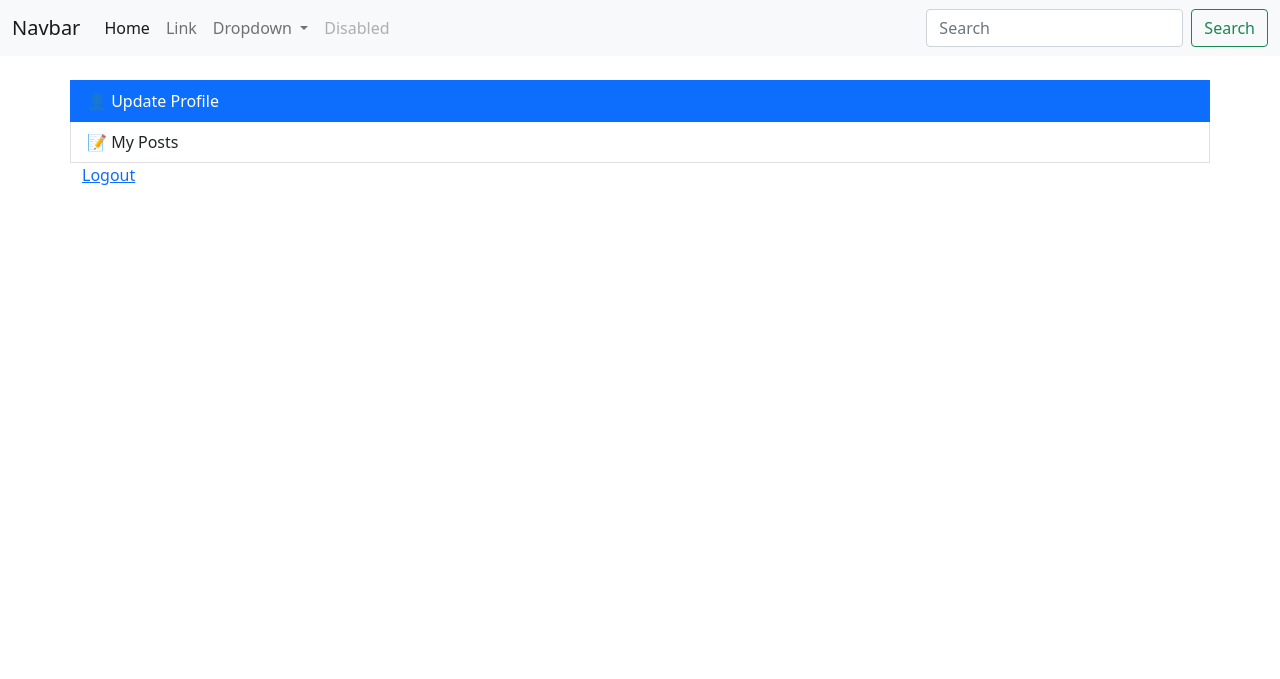
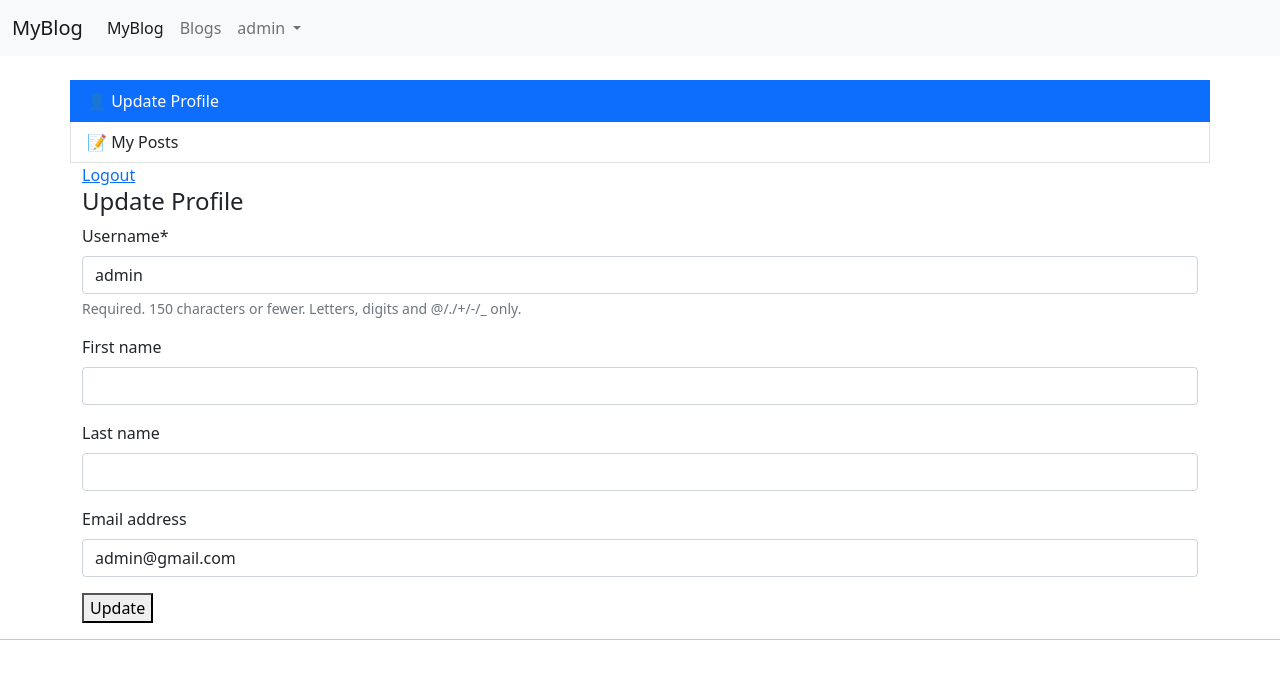
Before and after one commit to TamimurRahman/Building_Full_Functional_Blog_Project, a Django app: page /accounts/profile/?section=update in a window 1280 px wide. Shown: the top 679 px of the page. Run offline with Django 5.2, Linux system fonts and the light colour scheme; a user stored in the database is signed in; some libraries are stand-ins or nearby versions.

Commit message:
fixed nav bar

```diff
--- a/myblog/blog/views.py
+++ b/myblog/blog/views.py
@@ -98,7 +98,7 @@ def post_create(request):
             post.author = request.user
             post.save()
             form.save_m2m()  # then save many-to-many tags jokhon forigen key use kora hoi tokhon autometic save hoiya jai but many to many er somoy alada vabe save kora lage
-            return redirect('')
+            return redirect('profile')
     else:
         form = PostForm()
     return render(request,'blog/post_create.html',{'form':form})
@@ -144,7 +144,7 @@ def profile_view(request):
             form = UpdateProfileForm(request.POST,instance=request.user)
             if form.is_valid():
                 form.save()
-                return redirect('/profile?section=update')
+                return redirect('profile')
         else:
             form = UpdateProfileForm(instance=request.user)
         context['form']=form
--- a/myblog/templates/blog/base.html
+++ b/myblog/templates/blog/base.html
@@ -1,3 +1,4 @@
+
 <!doctype html>
 <html lang="en">
   <head>
@@ -12,43 +13,7 @@
     <title>{% block title %}My Blog{% endblock title %}</title>
   </head>
   <body>
-
-<nav class="navbar navbar-expand-lg navbar-light bg-light">
-  <div class="container-fluid">
-    <a class="navbar-brand" href="#">Navbar</a>
-    <button class="navbar-toggler" type="button" data-bs-toggle="collapse" data-bs-target="#navbarSupportedContent" aria-controls="navbarSupportedContent" aria-expanded="false" aria-label="Toggle navigation">
-      <span class="navbar-toggler-icon"></span>
-    </button>
-    <div class="collapse navbar-collapse" id="navbarSupportedContent">
-      <ul class="navbar-nav me-auto mb-2 mb-lg-0">
-        <li class="nav-item">
-          <a class="nav-link active" aria-current="page" href="#">Home</a>
-        </li>
-        <li class="nav-item">
-          <a class="nav-link" href="#">Link</a>
-        </li>
-        <li class="nav-item dropdown">
-          <a class="nav-link dropdown-toggle" href="#" id="navbarDropdown" role="button" data-bs-toggle="dropdown" aria-expanded="false">
-            Dropdown
-          </a>
-          <ul class="dropdown-menu" aria-labelledby="navbarDropdown">
-            <li><a class="dropdown-item" href="#">Action</a></li>
-            <li><a class="dropdown-item" href="#">Another action</a></li>
-            <li><hr class="dropdown-divider"></li>
-            <li><a class="dropdown-item" href="#">Something else here</a></li>
-          </ul>
-        </li>
-        <li class="nav-item">
-          <a class="nav-link disabled" href="#" tabindex="-1" aria-disabled="true">Disabled</a>
-        </li>
-      </ul>
-      <form class="d-flex">
-        <input class="form-control me-2" type="search" placeholder="Search" aria-label="Search">
-        <button class="btn btn-outline-success" type="submit">Search</button>
-      </form>
-    </div>
-  </div>
-</nav>
+    {% include "blog/navbar.html" %}
 
 
 {% block content %}{% endblock content %}
--- /dev/null
+++ b/myblog/templates/blog/navbar.html
@@ -0,0 +1,52 @@
+<nav class="navbar navbar-expand-lg navbar-light bg-light">
+    <div class="container-fluid">
+        <a class="navbar-brand" href="{% url 'post_list' %}">MyBlog</a>
+
+        <button class="navbar-toggler" type="button" data-bs-toggle="collapse"
+                data-bs-target="#navbarSupportedContent" aria-controls="navbarSupportedContent"
+                aria-expanded="false" aria-label="Toggle navigation">
+            <span class="navbar-toggler-icon"></span>
+        </button>
+
+        <div class="collapse navbar-collapse" id="navbarSupportedContent">
+            <ul class="navbar-nav me-auto mb-2 mb-lg-0">
+
+                <li class="nav-item">
+                    <a class="nav-link active" aria-current="page" href="{% url 'post_list' %}">MyBlog</a>
+                </li>
+
+                <li class="nav-item">
+                    <a class="nav-link" href="{% url 'post_list' %}">Blogs</a>
+                </li>
+
+                {% if user.is_authenticated %}
+                <!-- Dropdown for logged in users -->
+                <li class="nav-item dropdown">
+                    <a class="nav-link dropdown-toggle" href="#" id="navbarDropdown" role="button"
+                       data-bs-toggle="dropdown" aria-expanded="false">
+                        {{ user.username }}
+                    </a>
+
+                    <ul class="dropdown-menu" aria-labelledby="navbarDropdown">
+                        <li><a class="dropdown-item" href="{% url 'profile' %}?section=update">Update Profile</a></li>
+                        <li><a class="dropdown-item" href="{% url 'profile' %}?section=posts">My Posts</a></li>
+                        <li><hr class="dropdown-divider"></li>
+                        <li><a class="dropdown-item" href="{% url 'logout' %}">Logout</a></li>
+                    </ul>
+                </li>
+                {% else %}
+
+                <!-- Login / Signup for guest -->
+                <li class="nav-item">
+                    <a href="{% url 'login' %}" class="nav-link">Login</a>
+                </li>
+
+                <li class="nav-item">
+                    <a href="{% url 'signup' %}" class="nav-link">Sign Up</a>
+                </li>
+
+                {% endif %}
+            </ul>
+        </div>
+    </div>
+</nav>
--- a/myblog/templates/user/profile.html
+++ b/myblog/templates/user/profile.html
@@ -11,4 +11,40 @@
                 <a href="{% url 'logout' %}">Logout</a>
    </div>
 </div>
+
+<div class='col-d-9 container'>
+    {% if section == 'profile' %}
+        <h3>Welcome, {{ request.user.get_full_name|default:request.user.username }}!</h3>
+
+        <p>Email: {{request.user.email}}</p>
+    {% elif  section == 'update' %}
+    <h4>Update Profile</h4>
+    <form action="" method="post">
+        {% csrf_token %}
+        {{form | crispy}}
+        <button type="submit">Update</button>
+
+    </form>
+    {% elif section == 'posts' %}
+
+    <h4>My Posts</h4>
+    <a href="{% url 'post_create'%}" class='btn -btn-success'> write Blog</a>
+    {% endif %}
+
+</div>
+<hr>
+
+{% for post in posts %}
+<div class="card" style="width: 18rem;">
+  <div class="card-body">
+    <h5 class="card-title">{{post.title}}</h5>
+    <h6 class="card-subtitle mb-2 text-muted">Card subtitle</h6>
+    <p class="card-text">{{post.created | date:'F d, Y'}}</p>
+    <a href="{% url 'post_update' post.id %}" class="card-link">Post Edit</a>
+    <a href="{% url 'post_delete' post.id %}" class="card-link">Post Delete</a>
+  </div>
+</div>
+{% empty %}
+
+{% endfor %}
 {% endblock %}
```
Also changed, not shown: myblog/db.sqlite3.
